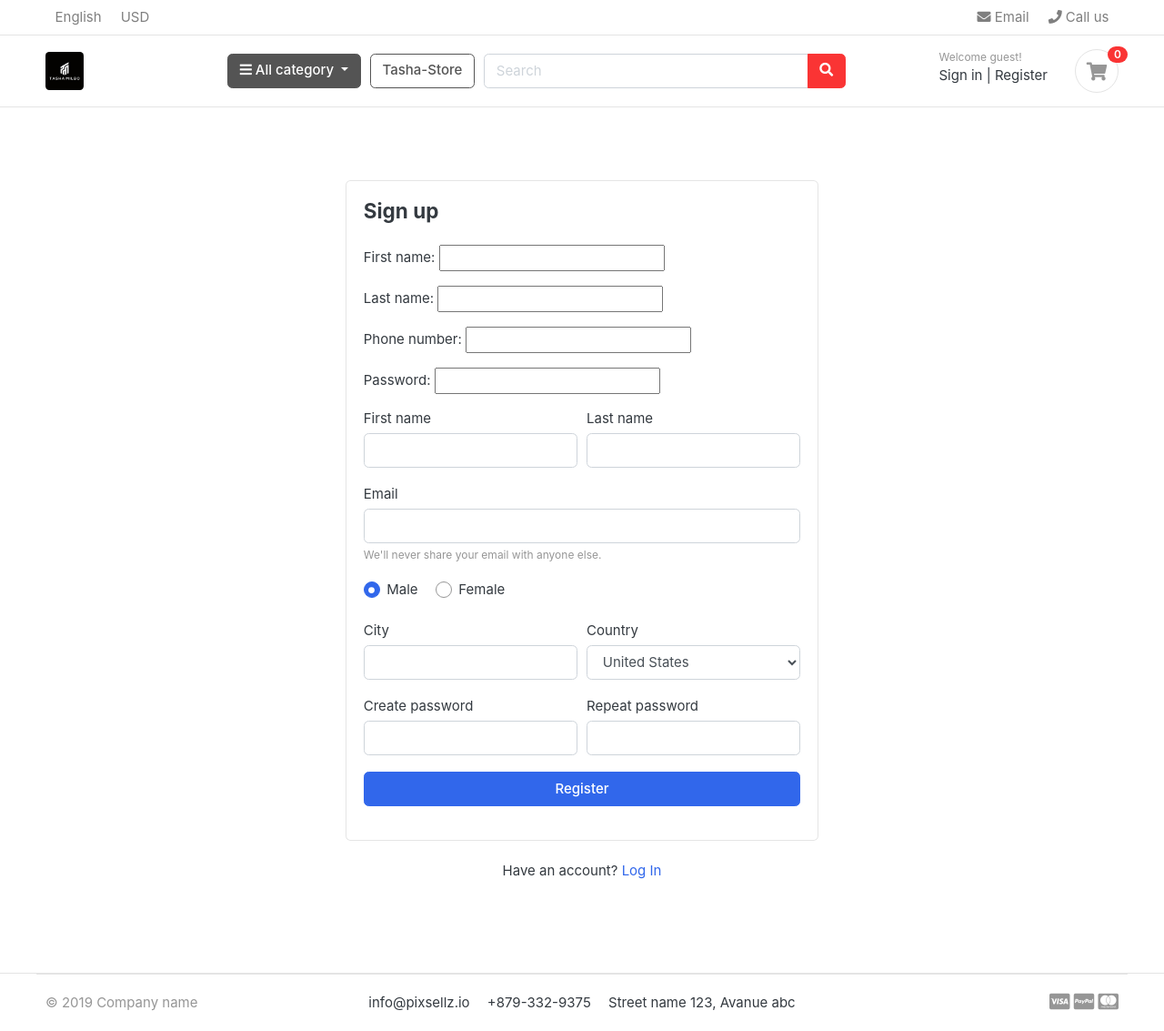
After one commit to Nicolae77/E-commerce-, a Django app: page /accounts/register/ in a window 1280 px wide. The commit adds this page. Shown: the whole page at 91% size. Run offline with Django 4.2, Linux system fonts and the light colour scheme; data comes from the database, SQL or seed files in the repository; both versions use the stored data as it was after the commit; data that the repository does not hold is empty; some libraries are stand-ins or nearby versions; some web fonts are replaced.

Commit message:
Created Registration Form

```diff
--- /dev/null
+++ b/accounts/forms.py
@@ -0,0 +1,8 @@
+from django import forms
+from .models import Account
+
+
+class RegistrationForm(forms.ModelForm):
+    class Meta:
+        model = Account
+        fields = ['first_name', 'last_name', 'phone_number', 'password']
--- /dev/null
+++ b/accounts/urls.py
@@ -0,0 +1,8 @@
+from django.urls import path
+from . import views
+
+urlpatterns = [
+   path('register/', views.register, name='register'),
+   path('login/', views.login, name='login'),
+   path('logout/', views.logout, name='logout'),
+]
--- a/accounts/views.py
+++ b/accounts/views.py
@@ -1,3 +1,17 @@
 from django.shortcuts import render
+from .forms import RegistrationForm
+
 
 # Create your views here.
+def register(request):
+    form = RegistrationForm()
+    context = {
+       'form' : form
+    }
+    return render(request, 'accounts/register.html', context)
+
+def login(request):
+    return render(request, 'accounts/login.html')
+
+def logout(request):
+    return
--- a/greatkart/urls.py
+++ b/greatkart/urls.py
@@ -24,4 +24,5 @@ urlpatterns = [
     path('', views.home, name='home'),
     path('store/', include('store.urls')),
     path('cart/', include('carts.urls')),
+    path('accounts/', include('accounts.urls')),
 ] + static(settings.MEDIA_URL, document_root=settings.MEDIA_ROOT)
--- /dev/null
+++ b/templates/accounts/login.html
@@ -0,0 +1 @@
+<h1>login</h1>
--- /dev/null
+++ b/templates/accounts/register.html
@@ -0,0 +1,78 @@
+{% extends 'base.html' %}
+
+{% block content %}
+<section class="section-content padding-y">
+
+<!-- ============================ COMPONENT REGISTER   ================================= -->
+	<div class="card mx-auto" style="max-width:520px; margin-top:40px;">
+      <article class="card-body">
+		<header class="mb-4"><h4 class="card-title">Sign up</h4></header>
+		<form>
+      {{ form.as_p }}
+				<div class="form-row">
+					<div class="col form-group">
+						<label>First name</label>
+					  	<input type="text" class="form-control" placeholder="">
+					</div> <!-- form-group end.// -->
+					<div class="col form-group">
+						<label>Last name</label>
+					  	<input type="text" class="form-control" placeholder="">
+					</div> <!-- form-group end.// -->
+				</div> <!-- form-row end.// -->
+				<div class="form-group">
+					<label>Email</label>
+					<input type="email" class="form-control" placeholder="">
+					<small class="form-text text-muted">We'll never share your email with anyone else.</small>
+				</div> <!-- form-group end.// -->
+				<div class="form-group">
+					<label class="custom-control custom-radio custom-control-inline">
+					  <input class="custom-control-input" checked="" type="radio" name="gender" value="option1">
+					  <span class="custom-control-label"> Male </span>
+					</label>
+					<label class="custom-control custom-radio custom-control-inline">
+					  <input class="custom-control-input" type="radio" name="gender" value="option2">
+					  <span class="custom-control-label"> Female </span>
+					</label>
+				</div> <!-- form-group end.// -->
+				<div class="form-row">
+					<div class="form-group col-md-6">
+					  <label>City</label>
+					  <input type="text" class="form-control">
+					</div> <!-- form-group end.// -->
+					<div class="form-group col-md-6">
+					  <label>Country</label>
+					  <select id="inputState" class="form-control">
+					    <option> Choose...</option>
+					      <option>Uzbekistan</option>
+					      <option>Russia</option>
+					      <option selected="">United States</option>
+					      <option>India</option>
+					      <option>Afganistan</option>
+					  </select>
+					</div> <!-- form-group end.// -->
+				</div> <!-- form-row.// -->
+				<div class="form-row">
+					<div class="form-group col-md-6">
+						<label>Create password</label>
+					    <input class="form-control" type="password">
+					</div> <!-- form-group end.// -->
+					<div class="form-group col-md-6">
+						<label>Repeat password</label>
+					    <input class="form-control" type="password">
+					</div> <!-- form-group end.// -->
+				</div>
+			    <div class="form-group">
+			        <button type="submit" class="btn btn-primary btn-block"> Register  </button>
+			    </div> <!-- form-group// -->
+
+			</form>
+		</article><!-- card-body.// -->
+    </div> <!-- card .// -->
+    <p class="text-center mt-4">Have an account? <a href="">Log In</a></p>
+    <br><br>
+<!-- ============================ COMPONENT REGISTER  END.// ================================= -->
+
+
+</section>
+<!-- ========================= SECTION CONTENT END// ========================= -->
+{% endblock %}
--- a/templates/includes/navbar.html
+++ b/templates/includes/navbar.html
@@ -63,8 +63,8 @@
           <div class="widget-header">
             <small class="title text-muted">Welcome guest!</small>
             <div>
-              <a href="./signin.html">Sign in</a> <span class="dark-transp"> | </span>
-              <a href="./register.html"> Register</a>
+              <a href="{% url 'login' %}">Sign in</a> <span class="dark-transp"> | </span>
+              <a href="{% url 'register'%}"> Register</a>
             </div>
           </div>
           <a href="{% url 'cart' %}" class="widget-header pl-3 ml-3">
```
Also changed, not shown: db.sqlite3.
